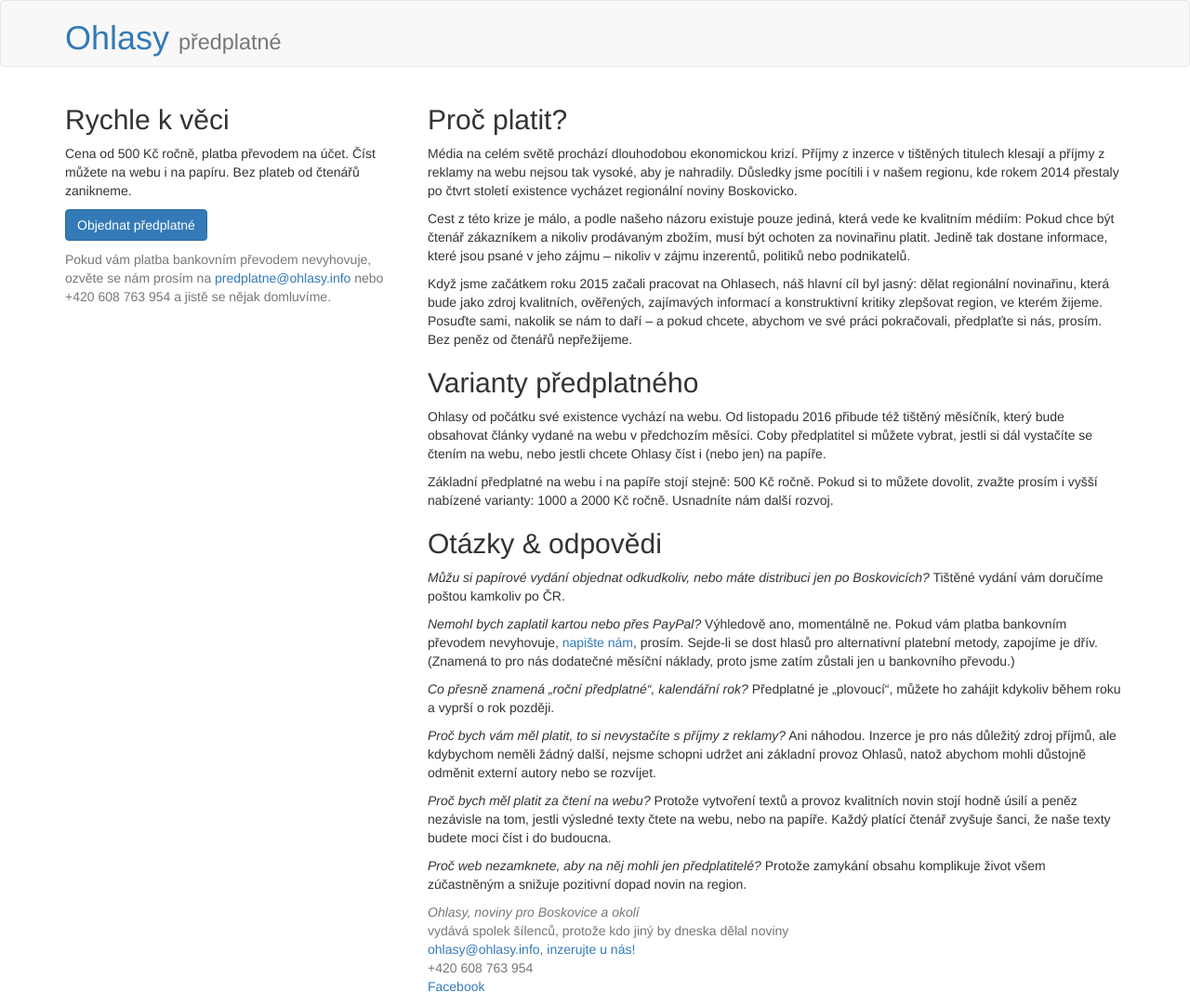
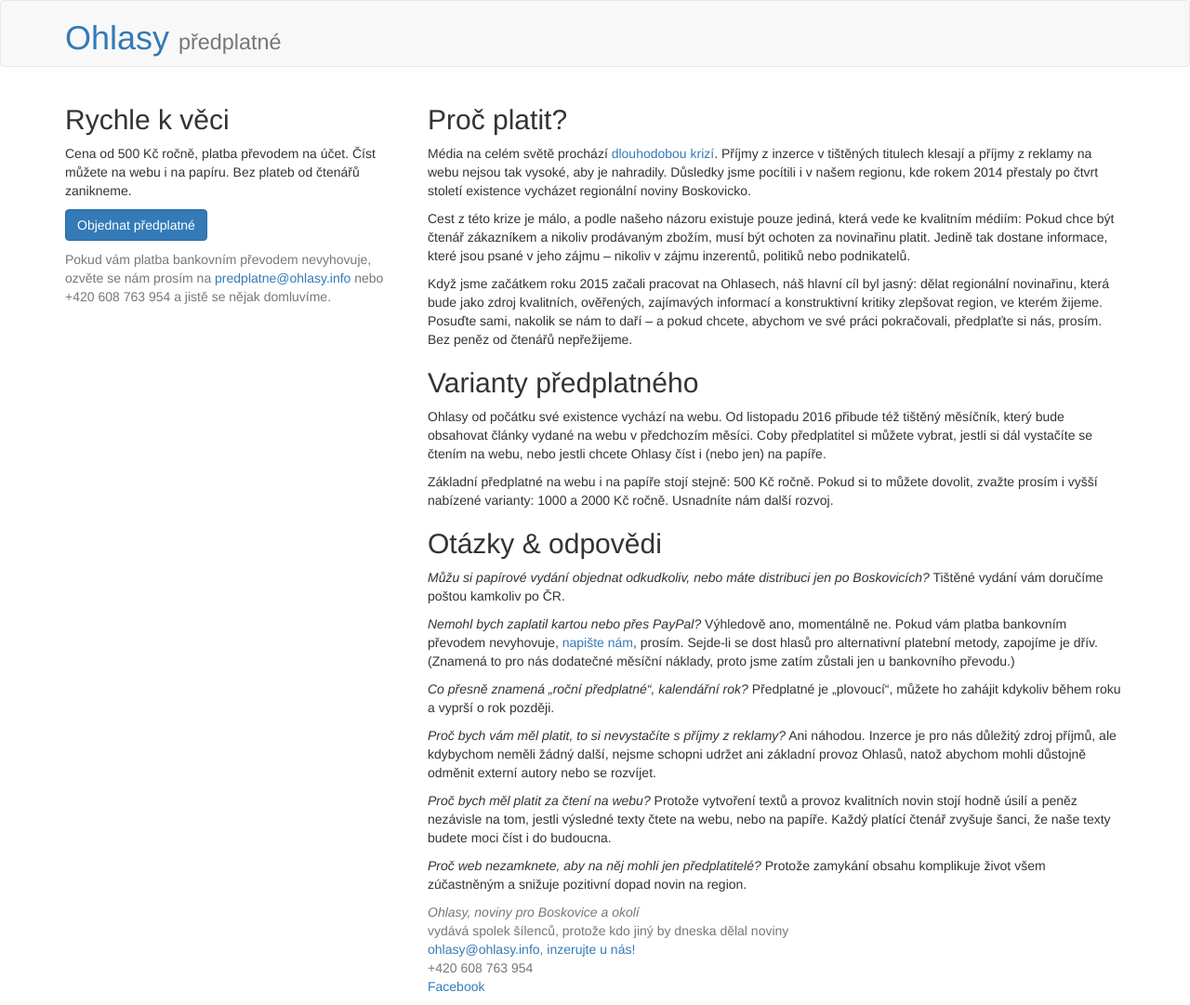
Before and after one commit to Ohlasy/predplatne, a Jekyll site: the page built from index.html, in a window 1280 px wide. Shown: the whole page at 93% size. Built offline with Jekyll 4.4.1, drawn with Linux system fonts in a browser that asks for light colours; a style sheet for code colours, icons or effects is not loaded.

Commit message:
Odkázal jsem na článek o krizi médií

```diff
--- a/index.html
+++ b/index.html
@@ -17,11 +17,12 @@ layout: main
     </div>
     <div class="col-md-8 col-sm-12">
         <h2>Proč platit?</h2>
-        <p>Média na celém světě prochází dlouhodobou ekonomickou krizí. Příjmy z
-        inzerce v tištěných titulech klesají a příjmy z reklamy na webu nejsou
-        tak vysoké, aby je nahradily. Důsledky jsme pocítili i v našem regionu,
-        kde rokem 2014 přestaly po čtvrt století existence vycházet regionální
-        noviny Boskovicko.</p>
+        <p>Média na celém světě prochází <a
+        href="http://www.ohlasy.info/clanky/2016/10/krize-medii.html">dlouhodobou
+        krizí</a>. Příjmy z inzerce v tištěných titulech klesají a příjmy z
+        reklamy na webu nejsou tak vysoké, aby je nahradily. Důsledky jsme
+        pocítili i v našem regionu, kde rokem 2014 přestaly po čtvrt století
+        existence vycházet regionální noviny Boskovicko.</p>
         <p>Cest z této krize je málo, a podle našeho názoru existuje pouze jediná,
         která vede ke kvalitním médiím: Pokud chce být čtenář zákazníkem a nikoliv
         prodávaným zbožím, musí být ochoten za novinařinu platit. Jedině tak
```
